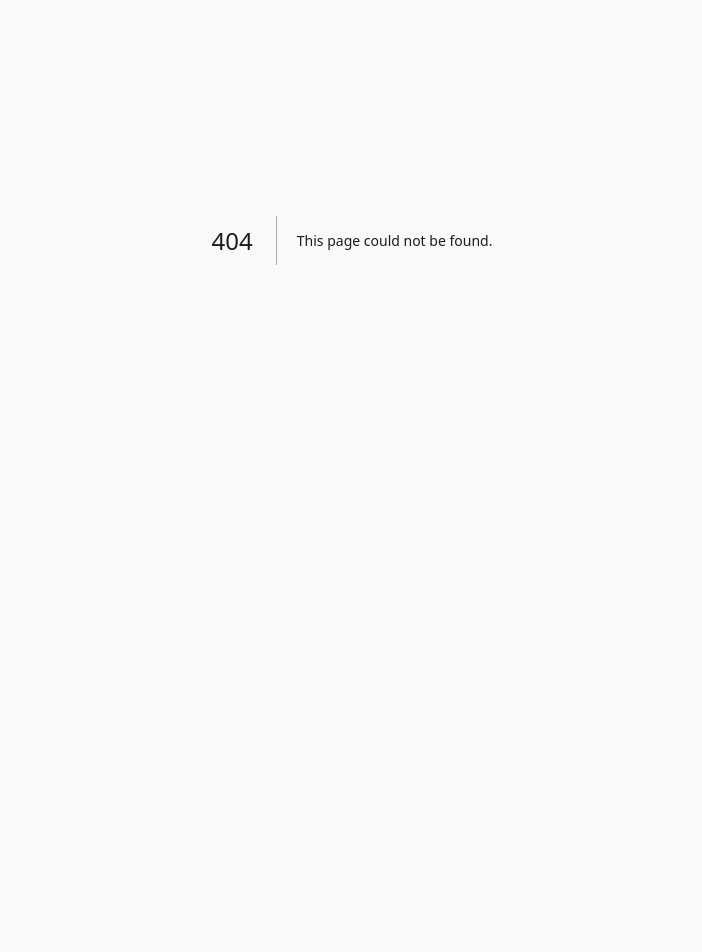
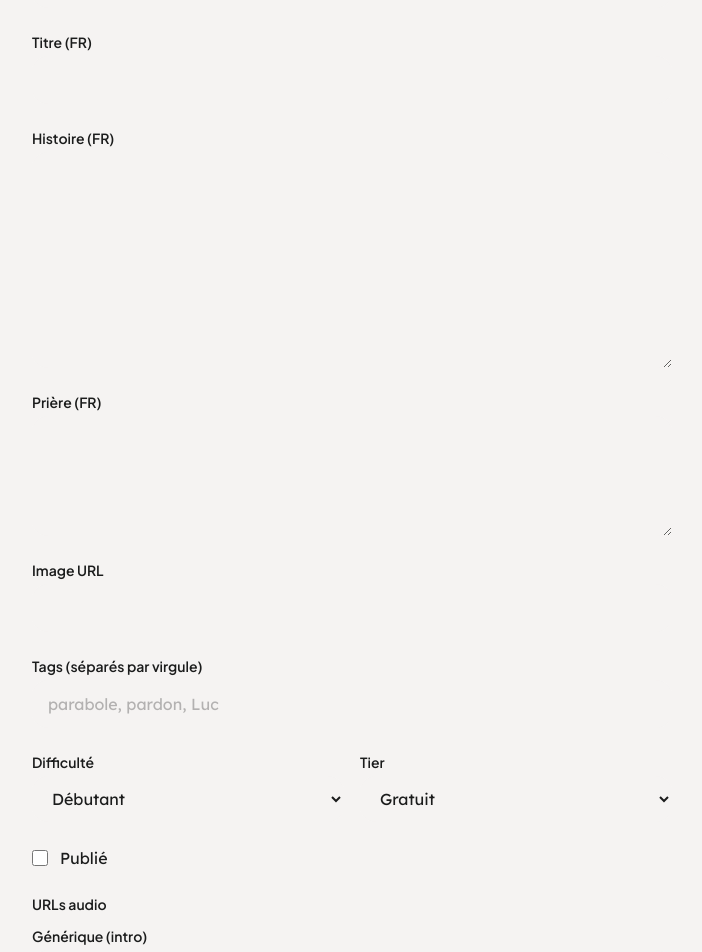
Before and after one commit to plekyai/minilekplus, a Next.js app: page /admin/parcours/new in a window 1280 px wide. Before the commit this address had no page. Shown: the part 160-1112 px from the top of the page, without its empty margins (288-990 px from the left). Before the commit the page ends 800 px from the top, so only its background shows below. Built offline with nearby package versions, Linux system fonts and the light colour scheme.

Commit message:
feat: admin ParcoursForm with server actions (create/update/delete)

```diff
--- /dev/null
+++ b/app/(admin)/admin/parcours/actions.ts
@@ -0,0 +1,86 @@
+'use server'
+import { revalidatePath } from 'next/cache'
+import { redirect } from 'next/navigation'
+import { createAdminClient } from '@/lib/supabase/admin'
+
+export async function createParcours(formData: FormData) {
+  const supabase = createAdminClient()
+  const title = formData.get('title') as string
+  const story_text = formData.get('story_text') as string
+  const prayer_text = formData.get('prayer_text') as string
+  const slug = (formData.get('slug') as string).toLowerCase().replace(/\s+/g, '-')
+  const image_url = formData.get('image_url') as string | null
+  const difficulty = formData.get('difficulty') as string
+  const tier = formData.get('tier') as string
+  const published = formData.get('published') === 'on'
+  const tagsRaw = formData.get('tags') as string
+  const tags = tagsRaw ? tagsRaw.split(',').map(t => t.trim()).filter(Boolean) : []
+
+  const audio_urls: Record<string, string> = {}
+  for (const key of ['generique', 'facile', 'moyenne', 'difficile', 'parents', 'priere', 'correct', 'wrong']) {
+    const val = formData.get(`audio_${key}`) as string
+    if (val) audio_urls[key] = val
+  }
+
+  const translations = {
+    fr: { title, story_text, prayer_text, translation_status: 'source' },
+  }
+
+  const { data, error } = await supabase
+    .from('parcours')
+    .insert({ slug, translations, image_url: image_url || null, audio_urls, tags, difficulty, tier, published })
+    .select('id')
+    .single()
+
+  if (error) throw new Error(error.message)
+  revalidatePath('/admin/parcours')
+  redirect(`/admin/parcours/${data.id}`)
+}
+
+export async function updateParcours(id: string, formData: FormData) {
+  const supabase = createAdminClient()
+
+  const { data: current } = await supabase
+    .from('parcours')
+    .select('translations')
+    .eq('id', id)
+    .single()
+
+  const title = formData.get('title') as string
+  const story_text = formData.get('story_text') as string
+  const prayer_text = formData.get('prayer_text') as string
+  const published = formData.get('published') === 'on'
+  const tagsRaw = formData.get('tags') as string
+  const tags = tagsRaw ? tagsRaw.split(',').map(t => t.trim()).filter(Boolean) : []
+  const image_url = formData.get('image_url') as string | null
+  const difficulty = formData.get('difficulty') as string
+  const tier = formData.get('tier') as string
+
+  const audio_urls: Record<string, string> = {}
+  for (const key of ['generique', 'facile', 'moyenne', 'difficile', 'parents', 'priere', 'correct', 'wrong']) {
+    const val = formData.get(`audio_${key}`) as string
+    if (val) audio_urls[key] = val
+  }
+
+  const translations = {
+    ...(current?.translations ?? {}),
+    fr: { title, story_text, prayer_text, translation_status: 'source' },
+  }
+
+  const { error } = await supabase
+    .from('parcours')
+    .update({ translations, image_url: image_url || null, audio_urls, tags, difficulty, tier, published })
+    .eq('id', id)
+
+  if (error) throw new Error(error.message)
+  revalidatePath('/admin/parcours')
+  revalidatePath(`/admin/parcours/${id}`)
+}
+
+export async function deleteParcours(id: string) {
+  const supabase = createAdminClient()
+  const { error } = await supabase.from('parcours').delete().eq('id', id)
+  if (error) throw new Error(error.message)
+  revalidatePath('/admin/parcours')
+  redirect('/admin/parcours')
+}
--- /dev/null
+++ b/app/(admin)/admin/parcours/new/page.tsx
@@ -0,0 +1,17 @@
+import { ParcoursForm } from '@/components/admin/ParcoursForm'
+import { createParcours } from '@/app/(admin)/admin/parcours/actions'
+import Link from 'next/link'
+
+export default function NewParcoursPage() {
+  return (
+    <div className="max-w-2xl mx-auto px-4 py-8">
+      <div className="flex items-center gap-4 mb-8">
+        <Link href="/admin/parcours" className="font-body text-sm text-on-surface/50 hover:text-primary">
+          ← Parcours
+        </Link>
+        <h1 className="font-display text-2xl font-bold text-on-surface">Nouveau parcours</h1>
+      </div>
+      <ParcoursForm action={createParcours} submitLabel="Créer le parcours" />
+    </div>
+  )
+}
--- /dev/null
+++ b/components/admin/ParcoursForm.tsx
@@ -0,0 +1,151 @@
+'use client'
+import type { Parcours } from '@/types/quiz'
+
+const AUDIO_KEYS = [
+  { key: 'generique', label: 'Générique (intro)' },
+  { key: 'facile', label: 'Questions faciles' },
+  { key: 'moyenne', label: 'Questions moyennes' },
+  { key: 'difficile', label: 'Questions impossibles' },
+  { key: 'parents', label: 'Question parents' },
+  { key: 'priere', label: 'Prière' },
+  { key: 'correct', label: 'Bonne réponse (jingle)' },
+  { key: 'wrong', label: 'Mauvaise réponse (jingle)' },
+]
+
+interface ParcoursFormProps {
+  parcours?: Parcours
+  action: (formData: FormData) => Promise<void>
+  submitLabel: string
+}
+
+export function ParcoursForm({ parcours, action, submitLabel }: ParcoursFormProps) {
+  const fr = parcours?.translations.fr
+  const audioUrls = parcours?.audio_urls ?? {}
+
+  return (
+    <form action={action} className="flex flex-col gap-6 max-w-2xl">
+      {!parcours && (
+        <Field label="Slug (URL)" name="slug" required placeholder="la-piece-retrouvee" />
+      )}
+
+      <Field label="Titre (FR)" name="title" required defaultValue={fr?.title} />
+
+      <div className="flex flex-col gap-1">
+        <label className="font-display text-sm font-semibold text-on-surface">Histoire (FR)</label>
+        <textarea
+          name="story_text"
+          rows={8}
+          required
+          defaultValue={fr?.story_text}
+          className="rounded-2xl bg-surface-container-low px-4 py-3 font-body text-on-surface placeholder:text-on-surface/30 resize-y focus:outline-none focus:ring-2 focus:ring-primary/40"
+        />
+      </div>
+
+      <div className="flex flex-col gap-1">
+        <label className="font-display text-sm font-semibold text-on-surface">Prière (FR)</label>
+        <textarea
+          name="prayer_text"
+          rows={4}
+          defaultValue={fr?.prayer_text}
+          className="rounded-2xl bg-surface-container-low px-4 py-3 font-body text-on-surface placeholder:text-on-surface/30 resize-y focus:outline-none focus:ring-2 focus:ring-primary/40"
+        />
+      </div>
+
+      <Field label="Image URL" name="image_url" defaultValue={parcours?.image_url ?? ''} />
+
+      <div className="flex flex-col gap-1">
+        <label className="font-display text-sm font-semibold text-on-surface">Tags (séparés par virgule)</label>
+        <input
+          name="tags"
+          defaultValue={parcours?.tags.join(', ')}
+          placeholder="parabole, pardon, Luc"
+          className="rounded-2xl bg-surface-container-low px-4 py-3 font-body text-on-surface placeholder:text-on-surface/30 focus:outline-none focus:ring-2 focus:ring-primary/40"
+        />
+      </div>
+
+      <div className="flex gap-4">
+        <div className="flex flex-col gap-1 flex-1">
+          <label className="font-display text-sm font-semibold text-on-surface">Difficulté</label>
+          <select
+            name="difficulty"
+            defaultValue={parcours?.difficulty ?? 'debutant'}
+            className="rounded-2xl bg-surface-container-low px-4 py-3 font-body text-on-surface focus:outline-none focus:ring-2 focus:ring-primary/40"
+          >
+            <option value="debutant">Débutant</option>
+            <option value="intermediaire">Intermédiaire</option>
+            <option value="avance">Avancé</option>
+          </select>
+        </div>
+        <div className="flex flex-col gap-1 flex-1">
+          <label className="font-display text-sm font-semibold text-on-surface">Tier</label>
+          <select
+            name="tier"
+            defaultValue={parcours?.tier ?? 'free'}
+            className="rounded-2xl bg-surface-container-low px-4 py-3 font-body text-on-surface focus:outline-none focus:ring-2 focus:ring-primary/40"
+          >
+            <option value="free">Gratuit</option>
+            <option value="premium">Premium</option>
+          </select>
+        </div>
+      </div>
+
+      <label className="flex items-center gap-3 font-body text-on-surface cursor-pointer">
+        <input
+          type="checkbox"
+          name="published"
+          defaultChecked={parcours?.published ?? false}
+          className="w-4 h-4 accent-primary"
+        />
+        Publié
+      </label>
+
+      <div className="flex flex-col gap-3">
+        <h3 className="font-display text-sm font-semibold text-on-surface">URLs audio</h3>
+        {AUDIO_KEYS.map(({ key, label }) => (
+          <Field
+            key={key}
+            label={label}
+            name={`audio_${key}`}
+            defaultValue={(audioUrls as any)[key] ?? ''}
+            placeholder="https://..."
+          />
+        ))}
+      </div>
+
+      <button
+        type="submit"
+        className="w-full rounded-[2rem] py-3 font-display font-semibold text-on-primary bg-primary-gradient shadow-ambient"
+      >
+        {submitLabel}
+      </button>
+    </form>
+  )
+}
+
+function Field({
+  label,
+  name,
+  required,
+  defaultValue,
+  placeholder,
+}: {
+  label: string
+  name: string
+  required?: boolean
+  defaultValue?: string
+  placeholder?: string
+}) {
+  return (
+    <div className="flex flex-col gap-1">
+      <label className="font-display text-sm font-semibold text-on-surface">{label}</label>
+      <input
+        type="text"
+        name={name}
+        required={required}
+        defaultValue={defaultValue}
+        placeholder={placeholder}
+        className="rounded-2xl bg-surface-container-low px-4 py-3 font-body text-on-surface placeholder:text-on-surface/30 focus:outline-none focus:ring-2 focus:ring-primary/40"
+      />
+    </div>
+  )
+}
```
